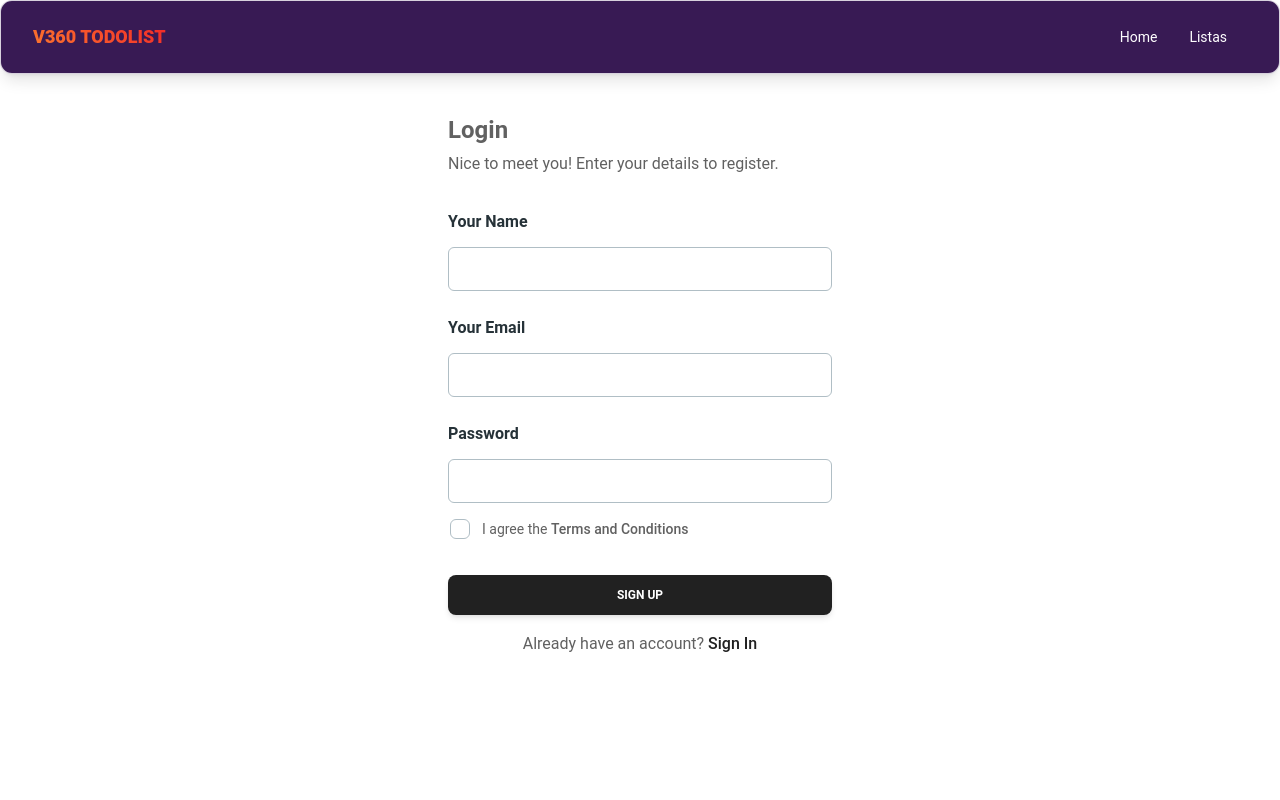
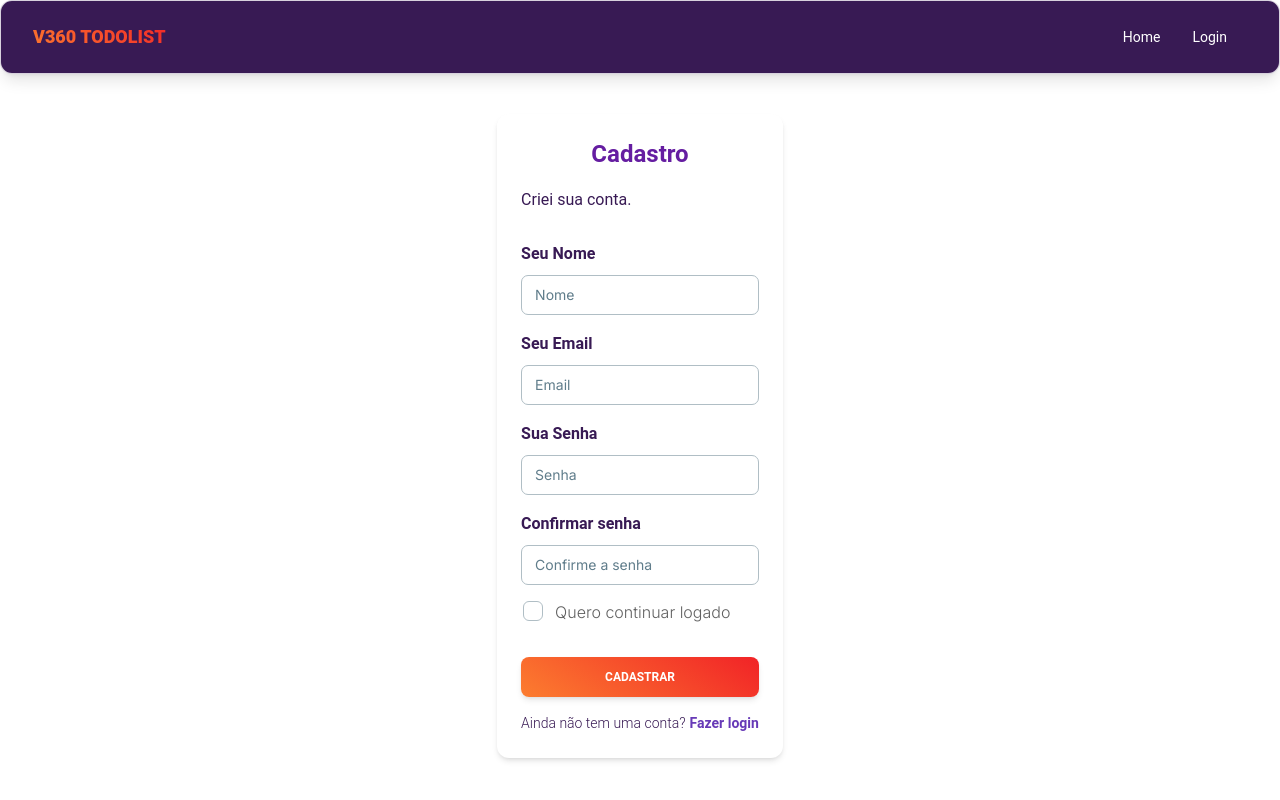
Before and after one commit to thallyslemos/todo_front, a Next.js app: page /signup in a window 1280 px wide. Built offline with nearby package versions, Linux system fonts and the light colour scheme; no server answers.

Commit message:
implementação de loogout e proteção de rotas

```diff
--- a/src/app/assets/icons/index.ts
+++ b/src/app/assets/icons/index.ts
@@ -5,3 +5,4 @@ export * from './Eye'
 export * from './CheckIcon'
 export * from './ExclamationIcon'
 export * from './GoBackIcon'
+export * from './LogOutIcon'
--- a/src/app/page.tsx
+++ b/src/app/page.tsx
@@ -1,8 +1,11 @@
 "use client";
 import Link from "next/link";
 import { Button, Card, CardBody, Typography } from "@material-tailwind/react";
+import { useGlobalContext } from "@/context/store";
 
 export default function Home() {
+  const { isLogged } = useGlobalContext();
+
   return (
     <div className="flex flex-col items-center justify-center min-h-screen-main py-2">
       <main className="flex flex-col items-center justify-center w-full flex-1 p-4 text-center">
@@ -46,9 +49,16 @@ export default function Home() {
         </Card>
 
         <div className="flex mt-6">
-          <Link href="/todo" passHref>
-            <Button className="bg-orange-gradient">Começar</Button>
-          </Link>
+          {isLogged() && (
+            <Link href="/todo" passHref>
+              <Button className="bg-orange-gradient">Começar</Button>
+            </Link>
+          )}
+          {!isLogged() && (
+            <Link href="/login" passHref>
+              <Button className="bg-orange-gradient">Fazer login</Button>
+            </Link>
+          )}
         </div>
       </main>
     </div>
--- a/src/app/todo/[id]/page.tsx
+++ b/src/app/todo/[id]/page.tsx
@@ -15,13 +15,28 @@ import { useGlobalContext } from "@/context/store";
 import CustomCard from "@/components/CustomCard";
 import TodoForm from "@/components/TodoForm";
 import TodoItem from "@/components/TodoItem";
+import { useRouter } from "next/navigation";
 
 export default function TodoPage({ params }: { params: { id: string } }) {
   const [todoList, setTodoList] = useState<TodoListType>();
   const [loading, setLoading] = useState(true);
-  const { setToastData, setShowToast } = useGlobalContext();
+  const { setToastData, setShowToast, isLogged } = useGlobalContext();
 
   const { id } = params;
+
+  const router = useRouter();
+
+  useEffect(() => {
+    if (!isLogged()) {
+      setToastData({
+        message: "Você precisa estar logado para acessar essa página",
+        type: "error",
+      });
+      router.push("/");
+      setShowToast(false);
+      setTimeout(() => setShowToast(true), 0);
+    }
+  }, []);
 
   const fetchData = useCallback(async () => {
     setLoading(true);
@@ -66,6 +81,7 @@ export default function TodoPage({ params }: { params: { id: string } }) {
 
   return (
     <main className="min-h-screen-main flex py-10 px-2 justify-center">
+      {isLogged() && (
         <CustomCard title={todoList?.name || "Carregando..."}>
           <div className="flex gap-2 justify-center">
             <Link href="/todo" className="mx-auto mt-2">
@@ -79,7 +95,10 @@ export default function TodoPage({ params }: { params: { id: string } }) {
                 </IconButton>
               </Tooltip>
             </Link>
-          <TodoForm onSubmit={fetchData} listId={todoList?.id || Number(id)} />
+            <TodoForm
+              onSubmit={fetchData}
+              listId={todoList?.id || Number(id)}
+            />
           </div>
           {loading && (
             <div className="py-10">
@@ -102,6 +121,7 @@ export default function TodoPage({ params }: { params: { id: string } }) {
             </CardBody>
           )}
         </CustomCard>
+      )}
     </main>
   );
 }
--- a/src/app/todo/page.tsx
+++ b/src/app/todo/page.tsx
@@ -16,11 +16,26 @@ import { del, get } from "@/utils/fetchApi";
 import { TodoListType } from "@/types";
 import ListForm from "@/components/ListForm";
 import { useGlobalContext } from "@/context/store";
+import { useRouter } from "next/navigation";
 
 export default function TodoPage({ params }: { params: { slug: string } }) {
   const [lists, setList] = useState<TodoListType[]>([]);
   const [loading, setLoading] = useState(true);
-  const { setToastData, setShowToast } = useGlobalContext();
+  const { setToastData, setShowToast, isLogged } = useGlobalContext();
+
+  const router = useRouter();
+
+  useEffect(() => {
+    if (!isLogged()) {
+      setToastData({
+        message: "Você precisa estar logado para acessar essa página",
+        type: "error",
+      });
+      router.push("/");
+      setShowToast(false);
+      setTimeout(() => setShowToast(true), 0);
+    }
+  }, []);
 
   const fetchData = async () => {
     setLoading(true);
@@ -58,6 +73,7 @@ export default function TodoPage({ params }: { params: { slug: string } }) {
 
   return (
     <main className="min-h-screen-main flex justify-center py-10 px-2">
+      {isLogged() && (
         <CustomCard title="Minhas Listas">
           {loading && (
             <div className="py-10">
@@ -97,6 +113,7 @@ export default function TodoPage({ params }: { params: { slug: string } }) {
             </>
           )}
         </CustomCard>
+      )}
     </main>
   );
 }
--- a/src/components/LoginForm.tsx
+++ b/src/components/LoginForm.tsx
@@ -10,8 +10,8 @@ import {
   Input,
   Checkbox,
 } from "@material-tailwind/react";
-import { useRouter } from "next/router";
-import { useEffect, useState } from "react";
+import { useState } from "react";
+import { useRouter } from "next/navigation";
 
 const LoginForm = () => {
   const { setUserData, setToken, token, setShowToast, setToastData } =
@@ -19,6 +19,8 @@ const LoginForm = () => {
   const [loading, setLoading] = useState(false);
   const [email, setEmail] = useState("");
   const [password, setPassword] = useState("");
+
+  const router = useRouter();
 
   const handleSubmit = async (event: React.FormEvent) => {
     setLoading(true);
@@ -46,6 +48,7 @@ const LoginForm = () => {
           setUserData(res.data.user);
           setToken(res.data.token);
           setToastData({ message: "Login feito com sucesso", type: "success" });
+          router.push("/");
         }
       })
       .catch((error) => {
--- a/src/components/Navbar.tsx
+++ b/src/components/Navbar.tsx
@@ -5,11 +5,19 @@ import {
   Typography,
   IconButton,
   Collapse,
+  Tooltip,
 } from "@material-tailwind/react";
 import Link from "next/link";
+import { useGlobalContext } from "@/context/store";
+import { LogOUtIcon } from "@/app/assets/icons";
 
 export function StickyNavbar() {
   const [openNav, setOpenNav] = React.useState(false);
+  const { isLogged, logout } = useGlobalContext();
+
+  const handleLogout = () => {
+    logout();
+  };
 
   React.useEffect(() => {
     window.addEventListener(
@@ -30,6 +38,20 @@ export function StickyNavbar() {
           Home
         </Link>
       </Typography>
+      {!isLogged() && (
+         <Typography
+         as="li"
+         variant="small"
+         color="white"
+         className="p-1 font-normal"
+       >
+         <Link href="/login" className="flex items-center">
+           Login
+         </Link>
+       </Typography>
+      )}
+      {isLogged() && (
+        <>
           <Typography
             as="li"
             variant="small"
@@ -40,6 +62,18 @@ export function StickyNavbar() {
               Listas
             </Link>
           </Typography>
+          <Tooltip content="Sair">
+            <IconButton
+              size="sm"
+              variant="text"
+              className="text-secondary "
+              onClick={() => handleLogout()}
+            >
+              <LogOUtIcon />
+            </IconButton>
+          </Tooltip>
+        </>
+      )}
     </ul>
   );
 
--- a/src/components/SignUpForm.tsx
+++ b/src/components/SignUpForm.tsx
@@ -1,89 +1,163 @@
 "use client";
+import { useGlobalContext } from "@/context/store";
+import { post } from "@/utils/fetchApi";
 import {
+  Button,
   Card,
+  CardBody,
+  CardFooter,
+  Typography,
   Input,
   Checkbox,
-  Button,
-  Typography,
 } from "@material-tailwind/react";
+import { useState } from "react";
+import { useRouter } from "next/navigation";
+
 
 const SignUpForm = () => {
+  const { setShowToast, setToastData } = useGlobalContext();
+  const [loading, setLoading] = useState(false);
+  const [email, setEmail] = useState("");
+  const [password, setPassword] = useState("");
+  const [confirmPassword, setConfirmPassword] = useState("");
+  const [name, setName] = useState("");
+
+  const router = useRouter();
+
+  const handleSubmit = async (event: React.FormEvent) => {
+    setLoading(true);
+    event.preventDefault();
+
+    const loginData = {
+      user: { email: email, name: name, password: password },
+    };
+
+    post("/users", loginData)
+      .then((res) => {
+        if (res instanceof Error) {
+          // ajustar formatação da mensagem de erro
+          let errorMessage = res.message;
+          try {
+            const errorObject = JSON.parse(errorMessage);
+            if (errorObject.error) {
+              errorMessage = errorObject.error;
+            }
+          } catch (e) {
+            console.error(e);
+          }
+          setToastData({ message: errorMessage, type: "error" });
+        } else if (res.status === 201) {
+          setToastData({
+            message: "Cadastro realizado com sucesso",
+            type: "success",
+          });
+          router.push("/login");
+        }
+      })
+      .catch((error) => {
+        setToastData({
+          message: "Erro ao fazer login",
+          type: "error",
+        });
+      })
+      .finally(() => {
+        setShowToast(false);
+        setTimeout(() => setShowToast(true), 0);
+        setLoading(false);
+      });
+  };
+
   return (
-    <Card color="transparent" shadow={false}>
-      <Typography variant="h4">Login</Typography>
-      <Typography color="gray" className="mt-1 font-normal">
-        Nice to meet you! Enter your details to register.
-      </Typography>
-      <form className="mt-8 mb-2 w-80 max-w-screen-lg sm:w-96">
-        <div className="mb-1 flex flex-col gap-6">
-          <Typography variant="h6" color="blue-gray" className="-mb-3">
-            Your Name
+    <form onSubmit={handleSubmit}>
+      <Card className="mx-auto w-full max-w-[24rem] text-primary">
+        <CardBody className="flex flex-col gap-4">
+          <Typography variant="h4" className="text-center text-tertiary">
+            Cadastro
+          </Typography>
+          <Typography className="mb-3 font-normal" variant="paragraph">
+            Criei sua conta.
+          </Typography>
+          <Typography className="-mb-2" variant="h6">
+            Seu Nome
           </Typography>
           <Input
+            color="deep-purple"
             crossOrigin={undefined}
-            size="lg"
-            placeholder="name@mail.com"
-            className=" !border-t-blue-gray-200 focus:!border-t-gray-900"
-            labelProps={{
-              className: "before:content-none after:content-none",
-            }}
+            label="Nome"
+            size="md"
+            value={name}
+            onChange={(e) => setName(e.target.value)}
           />
-          <Typography variant="h6" color="blue-gray" className="-mb-3">
-            Your Email
+          <Typography className="-mb-2" variant="h6">
+            Seu Email
           </Typography>
           <Input
+            color="deep-purple"
             crossOrigin={undefined}
-            size="lg"
-            placeholder="name@mail.com"
-            className=" !border-t-blue-gray-200 focus:!border-t-gray-900"
-            labelProps={{
-              className: "before:content-none after:content-none",
-            }}
+            label="Email"
+            size="md"
+            value={email}
+            onChange={(e) => setEmail(e.target.value)}
           />
-          <Typography variant="h6" color="blue-gray" className="-mb-3">
-            Password
+          <Typography className="-mb-2" variant="h6">
+            Sua Senha
           </Typography>
           <Input
+            color="deep-purple"
             crossOrigin={undefined}
+            label="Senha"
+            size="md"
             type="password"
-            size="lg"
-            placeholder="********"
-            className=" !border-t-blue-gray-200 focus:!border-t-gray-900"
-            labelProps={{
-              className: "before:content-none after:content-none",
-            }}
+            value={password}
+            onChange={(e) => setPassword(e.target.value)}
           />
-        </div>
-        <Checkbox
-          crossOrigin={undefined}
-          label={
+          <Typography className="-mb-2" variant="h6">
+            Confirmar senha
+          </Typography>
+          <Input
+            color="deep-purple"
+            crossOrigin={undefined}
+            label="Confirme a senha"
+            size="md"
+            type="password"
+            value={confirmPassword}
+            onChange={(e) => setConfirmPassword(e.target.value)}
+          />
+          <div className="-ml-2.5 -mt-3">
+            {/* implmetar cookies */}
+            <Checkbox
+              color="deep-purple"
+              crossOrigin={undefined}
+              label="Quero continuar logado"
+            />
+          </div>
+        </CardBody>
+        <CardFooter className="pt-0">
+          <Button
+            variant="gradient"
+            className="bg-orange-gradient"
+            type="submit"
+            fullWidth
+            disabled={loading}
+          >
+            Cadastrar
+          </Button>
+          <Typography variant="small" className="mt-4 flex justify-center">
+            Ainda não tem uma conta?
             <Typography
+              as="a"
+              href="/login"
               variant="small"
-              color="gray"
-              className="flex items-center font-normal"
+              color="deep-purple"
+              className="ml-1 font-bold"
             >
-              I agree the
-              <a
-                href="#"
-                className="font-medium transition-colors hover:text-gray-900"
-              >
-                &nbsp;Terms and Conditions
-              </a>
+              Fazer login
             </Typography>
-          }
-          containerProps={{ className: "-ml-2.5" }}
-        />
-        <Button className="mt-6" fullWidth>
-          sign up
-        </Button>
-        <Typography color="gray" className="mt-4 text-center font-normal">
-          Already have an account?{" "}
-          <a href="#" className="font-medium text-gray-900">
-            Sign In
-          </a>
-        </Typography>
-      </form>
-    </Card>
+          </Typography>
+        </CardFooter>
+      </Card>
+    </form>
   );
 };
+
 export default SignUpForm;
--- a/src/context/store.tsx
+++ b/src/context/store.tsx
@@ -9,6 +9,7 @@ import {
   ReactNode,
   useEffect,
 } from "react";
+import { useRouter } from "next/navigation";
 
 type ToastData = {
   message: string;
@@ -31,6 +32,7 @@ interface ContextProps {
   token: string;
   setToken: Dispatch<SetStateAction<string>>;
   logout: () => void;
+  isLogged: () => boolean;
 }
 
 const GlobalContext = createContext<ContextProps>({
@@ -43,6 +45,7 @@ const GlobalContext = createContext<ContextProps>({
   token: "",
   setToken: () => {},
   logout: () => {},
+  isLogged: () => false,
 });
 
 export const GlobalProvider = ({ children }: { children: ReactNode }) => {
@@ -62,15 +65,26 @@ export const GlobalProvider = ({ children }: { children: ReactNode }) => {
   });
   const [token, setToken] = useState("");
 
+  const router = useRouter();
+
   useEffect(() => {
-    if (typeof window !== "undefined") {
+    if (typeof window !== "undefined" && userData.id !== 0) {
       window.localStorage.setItem("userData", JSON.stringify(userData));
     }
   }, [userData]);
 
   const logout = () => {
-    setUserData({ id: 0, name: null, email: "" });
     window.localStorage.removeItem("userData");
+    router.push('/');
+    router.refresh();
+  };
+
+  const isLogged = () => {
+    const localData = window.localStorage.getItem("userData");
+    if (localData) {
+      return true;
+    }
+    return false;
   };
 
   return (
@@ -85,6 +99,7 @@ export const GlobalProvider = ({ children }: { children: ReactNode }) => {
         token,
         setToken,
         logout,
+        isLogged,
       }}
     >
       {children}
```
Also changed, not shown: src/app/assets/icons/LogOutIcon/index.tsx (added, +19 -0 lines). Lines whose indentation alone changed are shown as unchanged.
